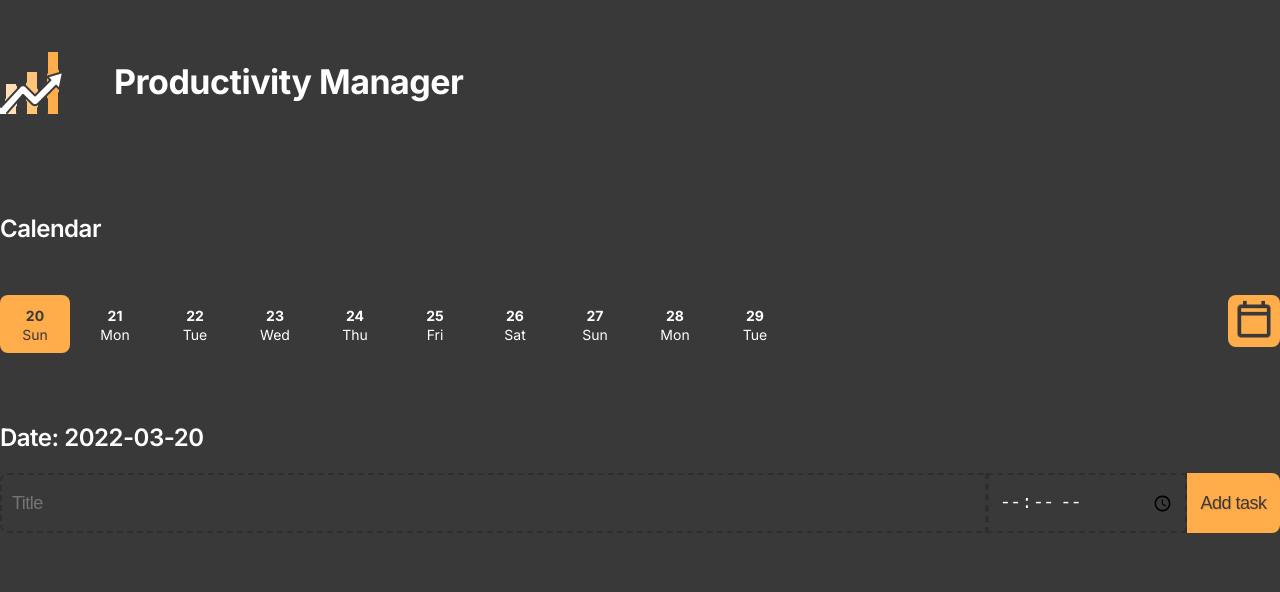
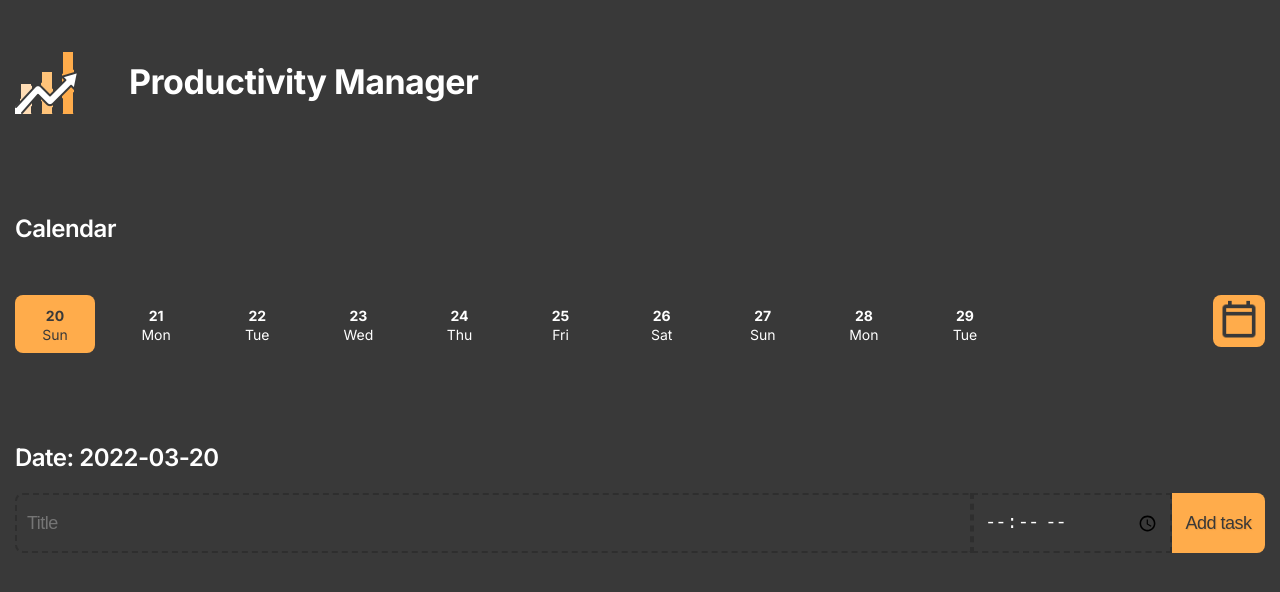
Before and after one commit to vladyslavzar/productivityManager, a React (Create React App) app: page / in a window 1280 px wide. Shown: the top 592 px of the page. Built offline with nearby package versions, Linux system fonts and the light colour scheme.

Commit message:
release v1.1

```diff
--- a/src/index.scss
+++ b/src/index.scss
@@ -4,6 +4,9 @@
   box-sizing: border-box;
   margin: 0;
   padding: 0;
+}
+html{
+  width: 100vmax !important;
 }
 
 body {
@@ -62,6 +65,7 @@ h6{
   width: 100%;
   margin: 0 auto;
   border-radius: 30px;
+  padding: 0 15px;
 }
 .header{
   margin-bottom: 70px;
@@ -79,11 +83,14 @@ h6{
     display: flex;
     justify-content: space-between;
     margin-top: 50px;
+    flex-wrap: wrap;
     &__easy{
       display: flex;
-      max-width: 800px;
+      max-width: 1000px;
       width: 100%;
       justify-content: space-between;
+      margin-bottom: 20px;
+      flex-wrap: wrap;
       &__item{
         color: #FFFFFF;
         max-width: 80px;
```
